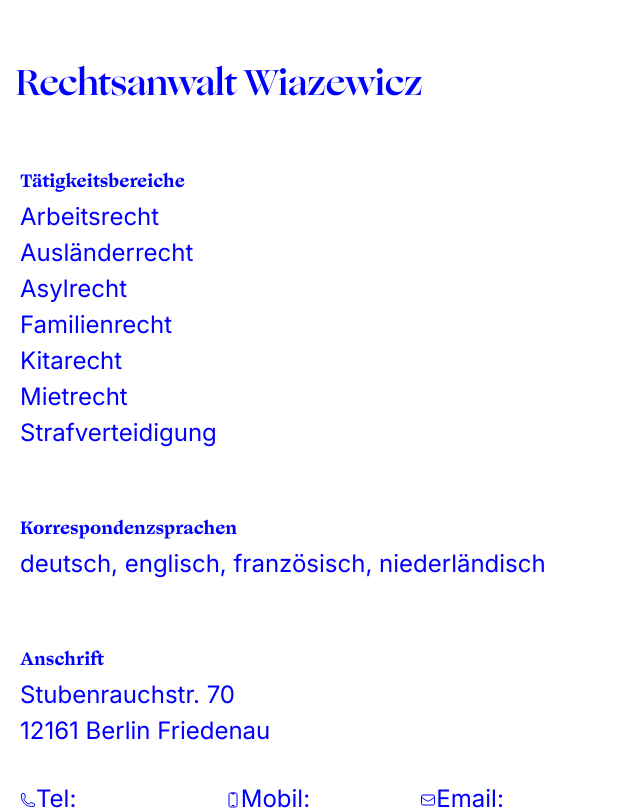
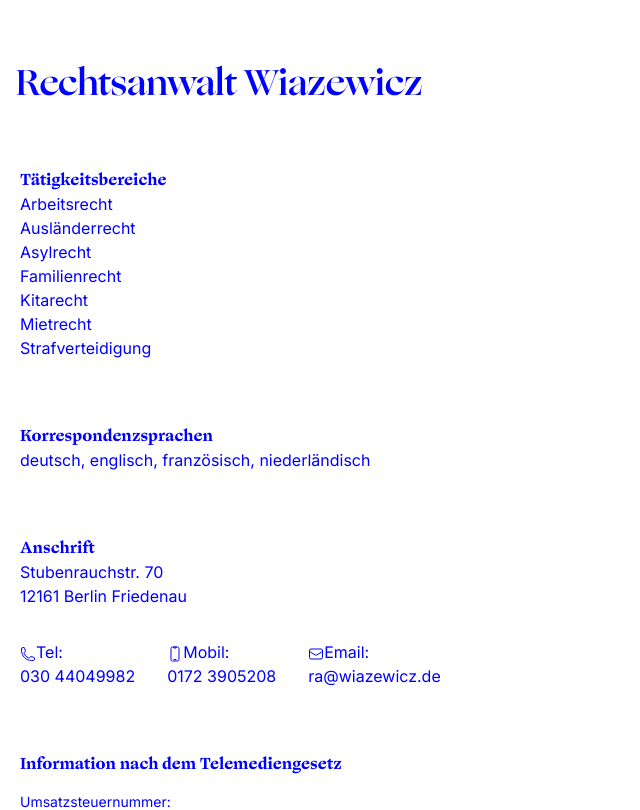
Before and after one commit to dreadbeard11/ra-wiazewicz, a Next.js app: page / in a window 1280 px wide. Shown: the top 810 px of the page, without its empty margins (0-640 px from the left). Built offline with nearby package versions, Linux system fonts and the light colour scheme.

Commit message:
Update globals.css

```diff
--- a/src/app/globals.css
+++ b/src/app/globals.css
@@ -35,13 +35,8 @@
     font-family: "Ogg-Bold", serif;
   }
 
-  main {
-    font-size: 24px;
-  }
 
   h2 {
     font-family: "OggText-Bold", serif;
-    font-size: 18px;
-    padding-bottom: 4px;
   }
 }
```
